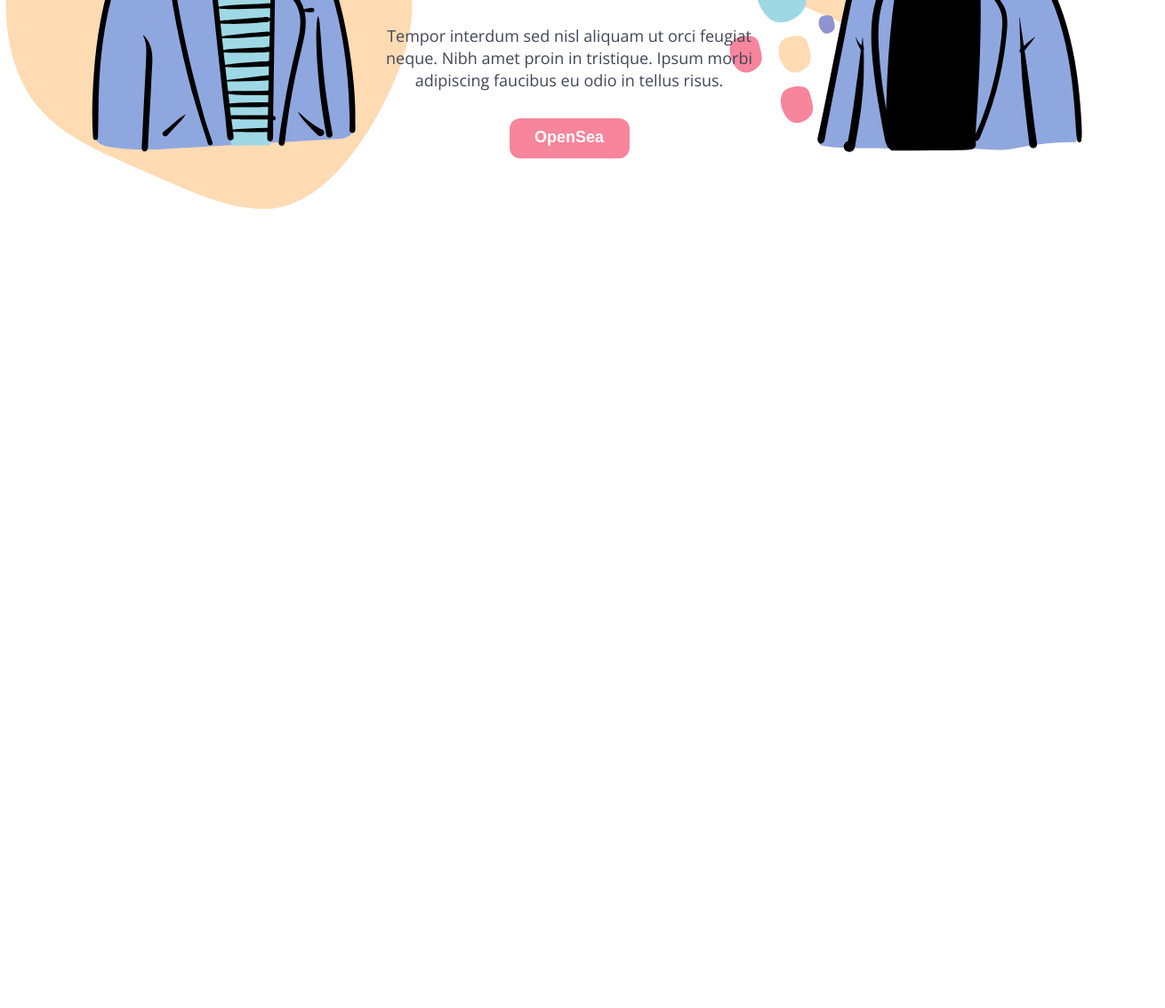
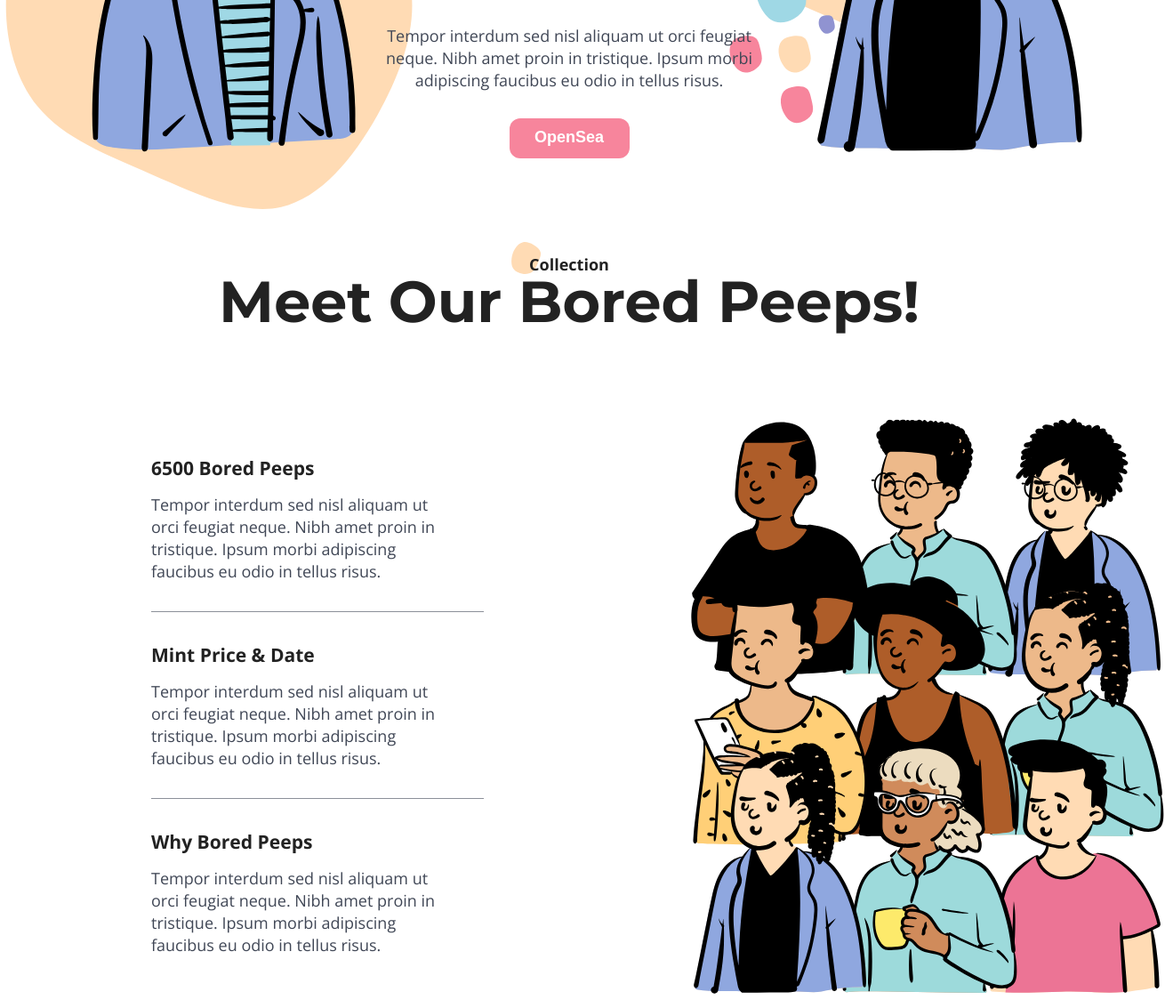
Before and after one commit to yavbatyr/NFTPeeps, a website: page app/index.html in a window 1280 px wide. Shown: the part 515-1648 px from the top of the page at 89% size, 1310 px wide, since content can reach past the window. Before the commit the page ends 800 px from the top, so only its background shows below. Drawn offline with nearby package versions, Linux system fonts and the light colour scheme.

Commit message:
created section 'collection'

```diff
--- a/app/index.html
+++ b/app/index.html
@@ -45,13 +45,13 @@
         </div>
         <div class="header__screen">
             <div class="header__inner">
-                <p class="header__screen-subtitle">
+                <p class="header__screen-subtitle subtitle">
                     NFT Collection
                     <svg width="34" height="36" viewBox="0 0 34 36" fill="none" xmlns="http://www.w3.org/2000/svg">
                         <path d="M4.16664 7.46382C6.34027 4.12431 9.53203 1.09211 13.2162 0.330028C16.9005 -0.453436 21.0773 1.03321 24.9084 3.22266C28.7394 5.41212 32.1821 8.32544 32.9415 11.7949C33.6796 15.2642 31.6918 19.3107 29.9815 23.2098C28.2499 27.1086 26.7958 30.8814 23.9499 33.1894C21.1042 35.476 16.8455 36.2977 12.6828 35.7305C8.49863 35.1845 4.41043 33.2496 2.24537 30.0898C0.0804808 26.9086 -0.161278 22.5025 0.316772 18.4868C0.79499 14.4498 1.99301 10.8033 4.16664 7.46382Z" fill="#FFDBB4"/>
                     </svg>
                 </p>
-                <h1 class="header__screen-title">Bored<br>NFT Peeps</h1>
+                <h1 class="header__screen-title title">Bored<br>NFT Peeps</h1>
                 <p class="header__screen-text">Tempor interdum sed nisl aliquam ut orci feugiat neque. Nibh amet proin in tristique. Ipsum morbi adipiscing faucibus eu odio in tellus risus.</p>
                 <button class="header__screen-btn btn">OpenSea</button>
             </div>
@@ -62,7 +62,38 @@
         </div>
     </header>
     <main class="main">
-
+        <section class="collection">
+            <div class="container">
+                <div class="collection__inner">
+                    <p class="collection__subtitle subtitle">
+                        Collection
+                        <svg width="34" height="36" viewBox="0 0 34 36" fill="none" xmlns="http://www.w3.org/2000/svg">
+                            <path d="M4.16664 7.46382C6.34027 4.12431 9.53203 1.09211 13.2162 0.330028C16.9005 -0.453436 21.0773 1.03321 24.9084 3.22266C28.7394 5.41212 32.1821 8.32544 32.9415 11.7949C33.6796 15.2642 31.6918 19.3107 29.9815 23.2098C28.2499 27.1086 26.7958 30.8814 23.9499 33.1894C21.1042 35.476 16.8455 36.2977 12.6828 35.7305C8.49863 35.1845 4.41043 33.2496 2.24537 30.0898C0.0804808 26.9086 -0.161278 22.5025 0.316772 18.4868C0.79499 14.4498 1.99301 10.8033 4.16664 7.46382Z" fill="#FFDBB4"/>
+                        </svg>
+                    </p>
+                    <h1 class="collection__title title">Meet Our Bored Peeps!</h1>
+                </div>
+                <div class="collection__content">
+                    <div class="collection__info">
+                        <div class="collection__info-item">
+                            <h3 class="collection__info-title">6500 Bored Peeps</h3>
+                            <p class="collection__info-text">Tempor interdum sed nisl aliquam ut orci feugiat neque. Nibh amet proin in tristique. Ipsum morbi adipiscing faucibus eu odio in tellus risus.</p>
+                        </div>
+                        <div class="collection__info-item">
+                            <h3 class="collection__info-title">Mint Price & Date</h3>
+                            <p class="collection__info-text">Tempor interdum sed nisl aliquam ut orci feugiat neque. Nibh amet proin in tristique. Ipsum morbi adipiscing faucibus eu odio in tellus risus.</p>
+                        </div>
+                        <div class="collection__info-item">
+                            <h3 class="collection__info-title">Why Bored Peeps</h3>
+                            <p class="collection__info-text">Tempor interdum sed nisl aliquam ut orci feugiat neque. Nibh amet proin in tristique. Ipsum morbi adipiscing faucibus eu odio in tellus risus.</p>
+                        </div>
+                    </div>
+                    <div class="collection__image">
+                        <img src="images/collection-img.svg" alt="collection">
+                    </div>
+                </div>
+            </div>
+        </section>
     </main>
     <script src="js/main.min.js"></script>
 </body>
--- a/app/scss/_colors.scss
+++ /dev/null
@@ -1,2 +0,0 @@
-$primary-clr-1: #222;
-$primary-clr-2: #404756;;
--- a/app/scss/_global.scss
+++ b/app/scss/_global.scss
@@ -36,3 +36,16 @@
     cursor: pointer;
     padding-bottom: 3px;
 }
+
+.subtitle svg{
+    position: absolute;
+    top: -13px;
+    left: -20px;
+    z-index: -1;
+}
+
+.title{
+    font-family: Montserrat;
+    font-size: 65px;
+    line-height: 58px;
+}
--- /dev/null
+++ b/app/scss/_vars.scss
@@ -0,0 +1,10 @@
+$primary-clr-1: #222;
+$primary-clr-2: #404756;
+
+
+%primary-text-1{
+    font-weight: 400;
+    font-size: 18px;
+    line-height: 25px;
+    color: #404756;
+}
--- a/app/scss/style.scss
+++ b/app/scss/style.scss
@@ -1,4 +1,4 @@
-@import "colors";
+@import "vars";
 @import "global";
 @import "fonts";
 
@@ -68,25 +68,17 @@
         &-subtitle{
             position: relative;
         }
-        &-subtitle svg{
-            position: absolute;
-            top: -13px;
-            left: -20px;
-            z-index: -1;
-        }
         &-title{
             font-size: 97px;
             line-height: 87px;
-            font-family: 'Montserrat';
             margin-bottom: 45px;
             max-width: 539px;
         }
         &-text{
-            font-weight: 400;
+            @extend %primary-text-1;
             max-width: 430px;
             width: 100%;
             margin-bottom: 30px;
-            color: $primary-clr-2;
         }
     }
     &__inner{
@@ -98,5 +90,47 @@
         text-align: center;
     }
 }
-.logo {
+.collection{
+    &__inner{
+        display: flex;
+        flex-direction: column;
+        align-items: center;
+    }
+    &__subtitle{
+        position: relative;
+    }
+    &__title{
+        margin-bottom: 93px;
+    }
+    &__content{
+        display: flex;
+        justify-content: space-between;
+    }
+    &__info{
+        max-width: 374px;
+        width: 100%;
+        padding: 52px 0 0 0;
+        &-title{
+            margin-bottom: 17px;
+        }
+        &-text{
+            @extend %primary-text-1;
+            margin-bottom: 32px;
+            max-width: 333px;
+            width: 100%;
+        }
+    }
+    &__info-item{
+        margin-bottom: 35px;
+        border-bottom: 1px solid rgba(64, 71, 86, 0.6);
+    }
+    &__info-item:last-child{
+        border: none;
+    }
+    &__image{
+
+        & img{
+            margin-right: -200px;
+        }
+    }
 }
```
Also changed, not shown: app/css/style.min.css, app/images/collection-img.svg (added).
